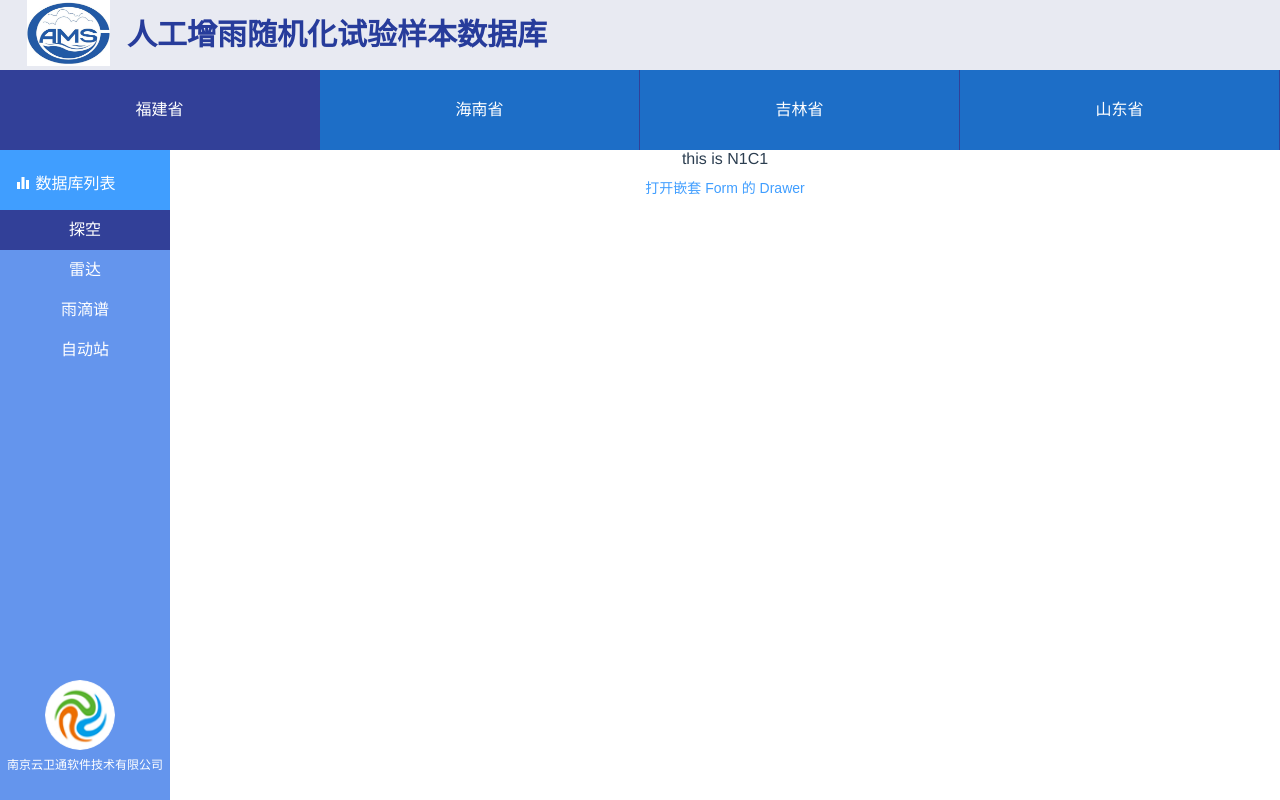
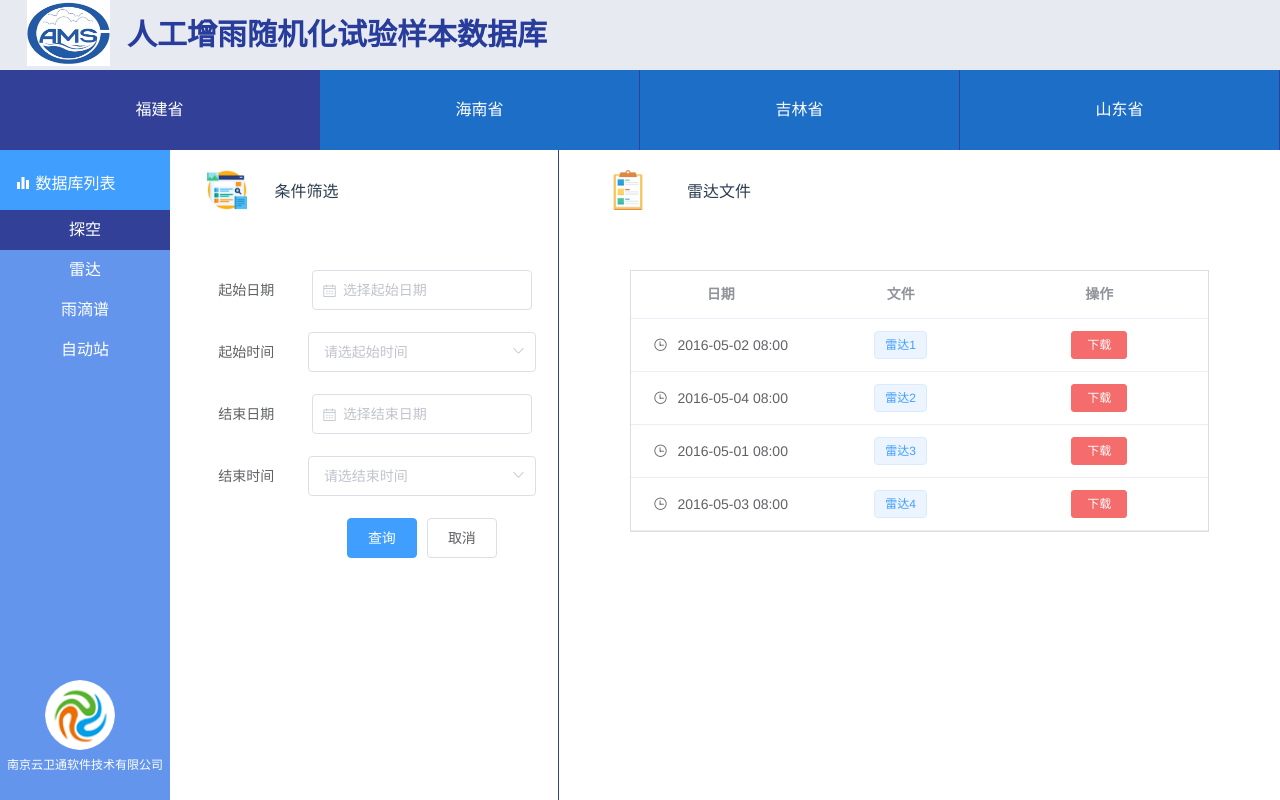
Before and after one commit to liucrystal24/RainDB, a Vue app: page /nav1/n1c1 in a window 1280 px wide. Built offline with nearby package versions, Linux system fonts and the light colour scheme; what vue-baidu-map would draw is missing.

Commit message:
leida!n1c2

```diff
--- a/src/App.vue
+++ b/src/App.vue
@@ -58,7 +58,8 @@ html,
 body,
 #app {
   height: 100%;
-  min-height: 500px;
+  min-height: 608px;
+  min-width:1080px;
 }
 .logo {
   width: 87px;
--- a/src/components/N1C1.vue
+++ b/src/components/N1C1.vue
@@ -1,89 +1,87 @@
 <template>
   <div>
-    <p>this is {{ msg }}</p>
-    <!-- <el-row>
-      <el-button>默认按钮</el-button>
-      <el-button type="primary" @click="add()">主要按钮</el-button>
-      <el-button type="success">成功按钮</el-button>
-      <el-button type="info">信息按钮</el-button>
-      <el-button type="warning">警告按钮</el-button>
-      <el-button type="danger">危险按钮</el-button>
-    </el-row>-->
-    <el-button type="text" @click="dialog = true">打开嵌套 Form 的 Drawer</el-button>
-    <el-drawer title="我嵌套了表格!" :visible.sync="table" direction="rtl" size="50%">
-      <el-form ref="form" :model="form" label-width="80px" class="searchcontainer" size="mini">
-        <el-form-item label="站号">
-          <el-select v-model="form.region" placeholder="请选择站号">
-            <el-option label="区域一" value="shanghai"></el-option>
-            <el-option label="区域二" value="beijing"></el-option>
+    <div class="searchcontainer">
+      <el-row class="searchtitle">
+        <el-col :span="6">
+          <div class>
+            <img src="../assets/search.png" width="40px" />
+          </div>
+        </el-col>
+        <el-col :span="18">
+          <div class="titletext">条件筛选</div>
+        </el-col>
+      </el-row>
+      <el-form ref="dateselect" :model="dateselect" label-width="30%">
+        <el-form-item label="起始日期">
+          <el-date-picker
+            type="date"
+            placeholder="选择起始日期"
+            v-model="dateselect.startdate"
+            :default-value="dateselect.startdefaultdate"
+          ></el-date-picker>
+        </el-form-item>
+        <el-form-item label="起始时间">
+          <el-select v-model="dateselect.starttime" placeholder="请选起始时间">
+            <el-option label="08:00" value="08:00"></el-option>
+            <el-option label="20:00" value="20:00"></el-option>
           </el-select>
         </el-form-item>
-        <el-form-item label="时间">
-          <el-col :span="12">
+
+        <el-form-item label="结束日期">
           <el-date-picker
             type="date"
-              placeholder="选择日期"
-              v-model="form.date1"
-              style="width: 100%;"
+            placeholder="选择结束日期"
+            v-model="dateselect.enddate"
+            :default-value="dateselect.enddefaultdate"
           ></el-date-picker>
-          </el-col>
-          <el-col class="line" :span="1">-</el-col>
-          <el-col :span="11">
-            <el-time-picker placeholder="选择时间" v-model="form.date2" style="width: 100%;"></el-time-picker>
-          </el-col>
+        </el-form-item>
+        <el-form-item label="结束时间">
+          <el-select v-model="dateselect.endtime" placeholder="请选结束时间">
+            <el-option label="08:00" value="08:00"></el-option>
+            <el-option label="20:00" value="20:00"></el-option>
+          </el-select>
         </el-form-item>
         <el-form-item>
-          <el-button type="primary" @click="onSubmit">立即创建</el-button>
+          <el-button type="primary" @click="searchleida">查询</el-button>
           <el-button>取消</el-button>
         </el-form-item>
       </el-form>
-    </el-drawer>
-    <el-drawer
-      title="我嵌套了 Form !"
-      :visible.sync="dialog"
-      direction="rtl"
-      custom-class="demo-drawer"
-      ref="drawer"
-      class="dia"
-      modal=false
-    >
-      <div class="demo-drawer__content">
-        <el-form ref="form" :model="form" label-width="80px" class="searchcontainer" size="mini">
-          <el-form-item label="站号">
-            <el-select v-model="form.region" placeholder="请选择站号">
-              <el-option label="区域一" value="shanghai"></el-option>
-              <el-option label="区域二" value="beijing"></el-option>
-            </el-select>
-          </el-form-item>
-          <el-form-item label="时间">
-            <el-col :span="12">
-              <el-date-picker
-                type="date"
-                placeholder="选择日期"
-                v-model="form.date1"
-                style="width: 100%;"
-              ></el-date-picker>
+    </div>
+    <div class="resultcontainer">
+      <el-row class="searchtitle">
+        <el-col :span="4">
+          <div class>
+            <img src="../assets/checklist.png" width="40px" />
+          </div>
         </el-col>
-            <el-col class="line" :span="1">-</el-col>
-            <el-col :span="11">
-              <el-time-picker placeholder="选择时间" v-model="form.date2" style="width: 100%;"></el-time-picker>
+        <el-col :span="20">
+          <div class="titletext">雷达文件</div>
         </el-col>
-          </el-form-item>
-          <el-form-item>
-            <el-button type="primary" @click="onSubmit">立即创建</el-button>
-            <el-button>取消</el-button>
-          </el-form-item>
-        </el-form>
-        <div class="demo-drawer__footer">
-          <el-button @click="cancelForm">取 消</el-button>
-          <el-button
-            type="primary"
-            @click="$refs.drawer.closeDrawer()"
-            :loading="loading"
-          >{{ loading ? '提交中 ...' : '确 定' }}</el-button>
+      </el-row>
+      <div class='tableContainer'>
+        <el-table :data="tableData" style="width: 100%;text-align:center">
+          <el-table-column label="日期" width="180" header-align='center' align='center'>
+            <template slot-scope="scope">
+              <i class="el-icon-time"></i>
+              <span style="margin-left:10px">{{ scope.row.date }}</span>
+            </template>
+          </el-table-column>
+          <el-table-column label="文件" width="180" header-align='center' align='center'>
+            <template slot-scope="scope">
+              <div slot="reference" class="name-wrapper">
+                <el-tag size="medium">{{ scope.row.name }}</el-tag>
+              </div>
+            </template>
+          </el-table-column>
+          <el-table-column label="操作" header-align='center' align='center'>
+            <template slot-scope="scope">
+              <!-- <el-button size="mini" @click="handleEdit(scope.$index, scope.row)">编辑</el-button> -->
+              <el-button size="mini" type="danger" @click="handleDelete(scope.$index, scope.row)">下载</el-button>
+            </template>
+          </el-table-column>
+        </el-table>
       </div>
     </div>
-    </el-drawer>
   </div>
 </template>
 
@@ -92,67 +90,78 @@ export default {
   name: "N1C1",
   data() {
     return {
-      msg: "N1C1",
-      table: false,
-      dialog: false,
-      loading: false,
-      form: {
-        name: "",
-        region: "",
-        date1: "",
-        date2: "",
-        delivery: false,
-        type: [],
-        resource: "",
-        desc: ""
+      dateselect: {
+        startdate: "",
+        starttime: "",
+        startdefaultdate: new Date(2014, 8, 10),
+        enddate: "",
+        endtime: "",
+        enddefaultdate: new Date(2014, 8, 15)
       },
-      formLabelWidth: "80px",
-      timer: null
+      tableData: [
+        {
+          date: "2016-05-02 08:00",
+          name: "雷达1",
+          address: "上海市普陀区金沙江路 1518 弄"
+        },
+        {
+          date: "2016-05-04 08:00",
+          name: "雷达2",
+          address: "上海市普陀区金沙江路 1517 弄"
+        },
+        {
+          date: "2016-05-01 08:00",
+          name: "雷达3",
+          address: "上海市普陀区金沙江路 1519 弄"
+        },
+        {
+          date: "2016-05-03 08:00",
+          name: "雷达4",
+          address: "上海市普陀区金沙江路 1516 弄"
+        }
+      ]
     };
   },
   methods: {
-    add() {
-      alert(1);
+    searchleida() {
+      console.log(1);
     },
-    search() {
-      this.loading = true;
-      this.timer = setTimeout(() => {
-        // done();
-        // 动画关闭需要一定的时间
-        setTimeout(() => {
-          this.loading = false;
-        }, 400);
-      }, 2000);
+    handleEdit(index, row) {
+      console.log(index, row);
     },
-    handleClose(done) {
-      if (this.loading) {
-        return;
-      }
-      this.$confirm("确定要提交表单吗？")
-        .then(_ => {
-          this.loading = true;
-          this.timer = setTimeout(() => {
-            done();
-            // 动画关闭需要一定的时间
-            setTimeout(() => {
-              this.loading = false;
-            }, 400);
-          }, 2000);
-        })
-        .catch(_ => {});
-    },
-    cancelForm() {
-      this.loading = false;
-      this.dialog = false;
-      clearTimeout(this.timer);
+    handleDelete(index, row) {
+      console.log(index, row);
     }
   }
 };
 </script>
 
 <style>
-.dia {
-  height: 350px;
-  margin-top: 150px;
+.searchcontainer {
+  float: left;
+  width: 35%;
+  height: 100%;
+  box-sizing: border-box;
+  border-right: 1px solid #324098;
+
+}
+.resultcontainer {
+  float: left;
+  width: 65%;
+  box-sizing: border-box;
+}
+.searchtitle {
+  padding-top: 20px;
+  padding-left: 10px;
+  height: 120px;
+}
+.titletext {
+  line-height: 44px;
+  text-align: left;
+}
+.tableContainer{
+  border:1px solid #ddd;
+  width:80%;
+  margin:0 auto;
 }
 </style>
```
Also changed, not shown: src/assets/checklist.png (added), src/assets/search.png (added). Lines whose indentation alone changed are shown as unchanged.
